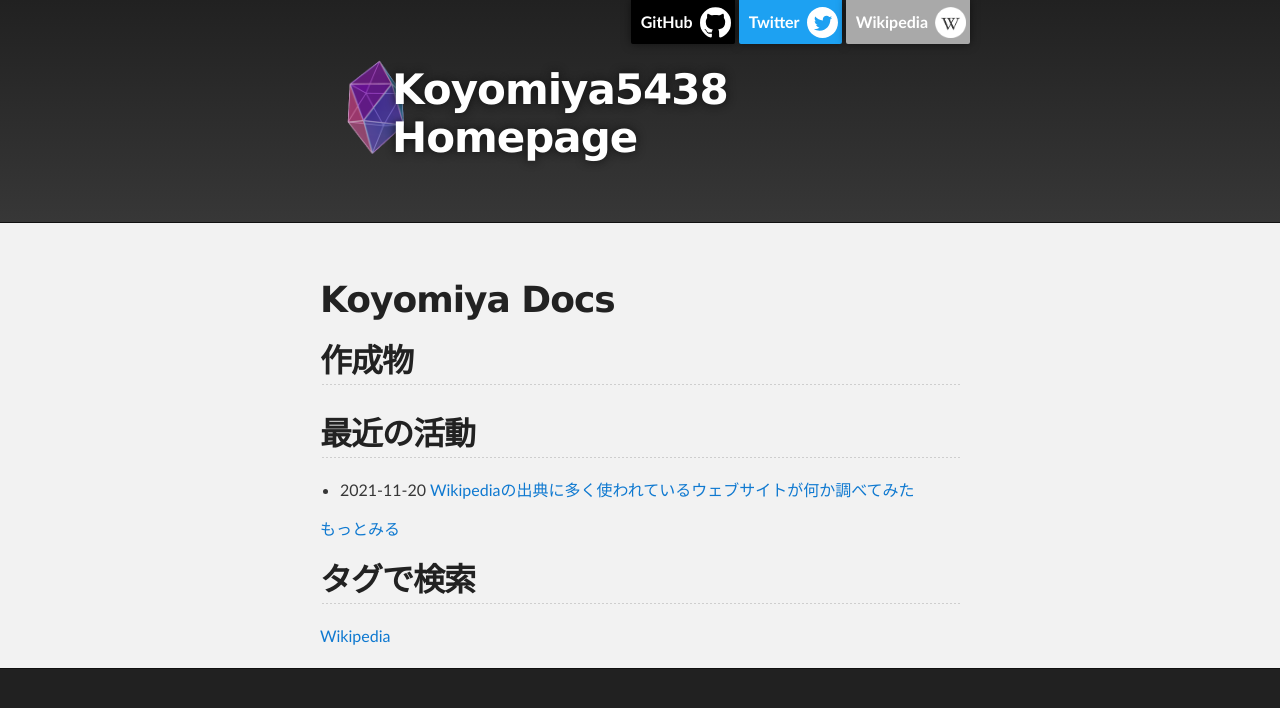
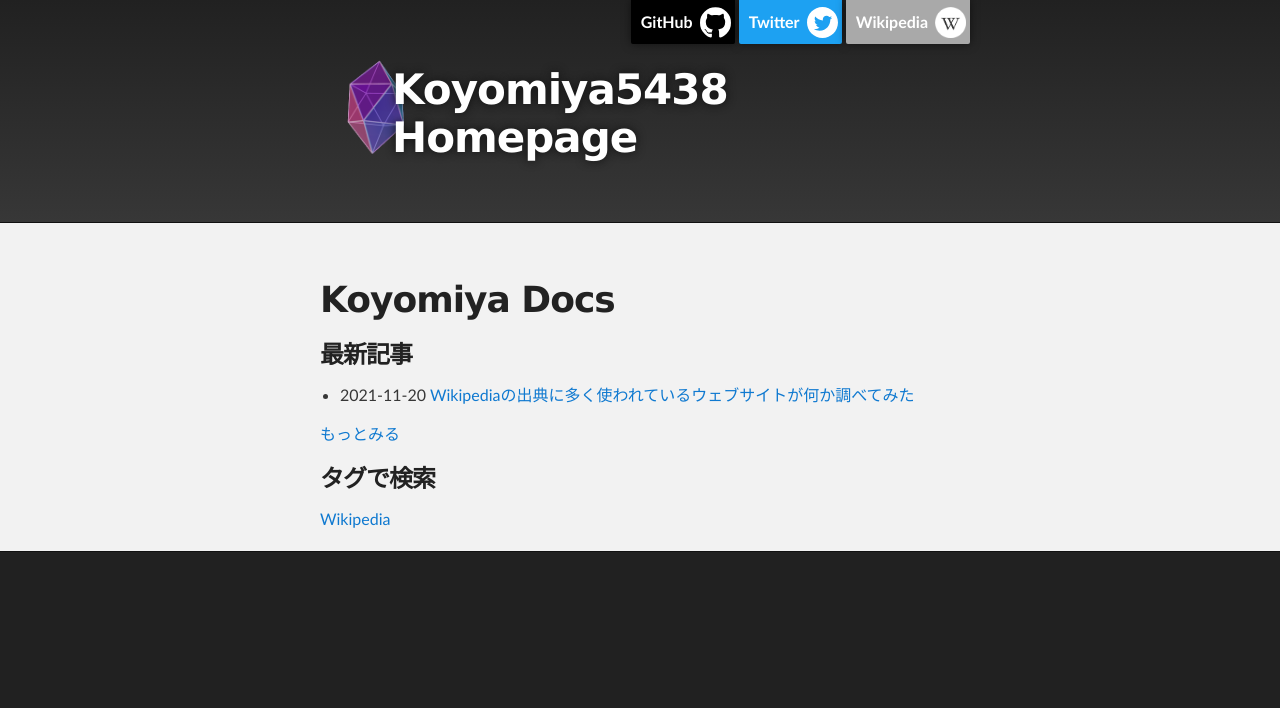
Before and after one commit to koyomiyahouya/koyomiyahouya.github.io, a Jekyll site: the page built from docs/index.md, in a window 1280 px wide. Shown: the top 708 px of the page. Built offline with Jekyll 4.4.1, drawn with Linux system fonts in a browser that asks for light colours; the repository's description, which GitHub fills in, is left out.

Commit message:
Update index.md

```diff
--- a/docs/index.md
+++ b/docs/index.md
@@ -4,17 +4,8 @@ title: Koyomiya Docs
 ---
 
 # Koyomiya Docs
-## 作成物
 
-<ul>
-  {% for artifact in site.data.artifacts %}
-    <li>
-      <a href="{{ artifact.repository }}">{{ artifact.name }}</a>
-    </li>
-  {% endfor %}
-</ul>
-
-## 最近の活動
+### 最新記事
 
 <ul>
   {% for post in site.posts limit:10 %}
@@ -24,7 +15,7 @@ title: Koyomiya Docs
 </ul>
 [もっとみる](allposts)
 
-## タグで検索
+### タグで検索
 
 <div>
   {% for page in site.html_pages %}
```
